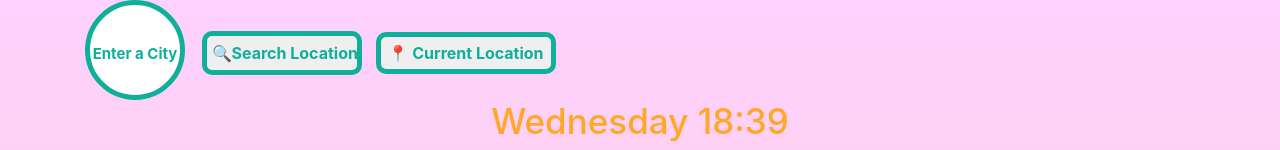
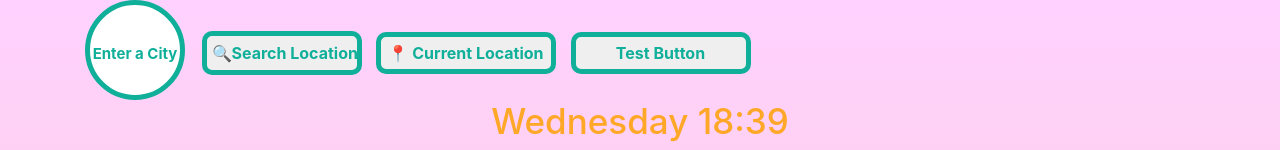
Before and after one commit to Elvira-D/Weather-App-Final-Project, a plain HTML site: page index.html in a window 1280 px wide. Shown: the top 150 px of the page. Drawn offline with nearby package versions, Linux system fonts and the light colour scheme; no server answers.

Commit message:
Added new Test Button

```diff
--- a/index.html
+++ b/index.html
@@ -21,6 +21,9 @@
             <button id="current-coords">
                📍 Current Location
             </button>
+<button>
+    Test Button
+</button>
         </form>
 
 
```
